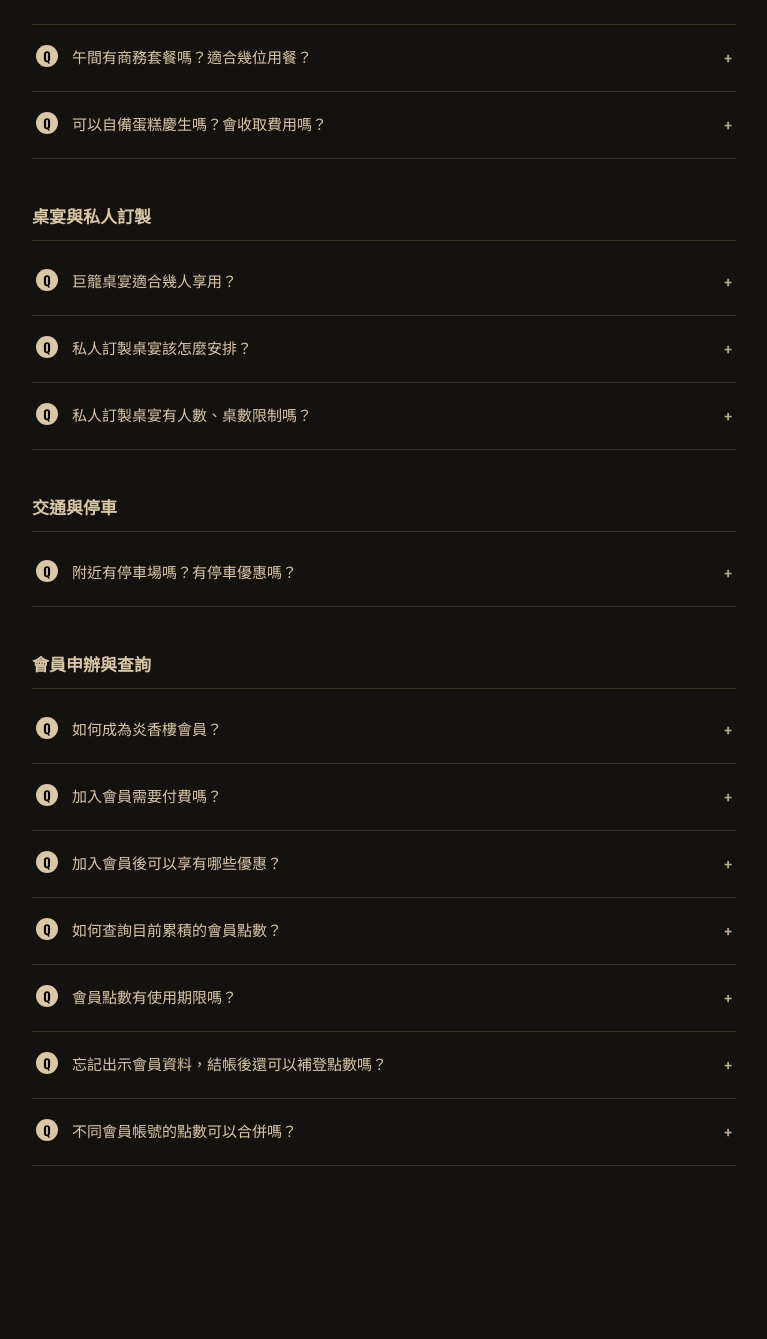
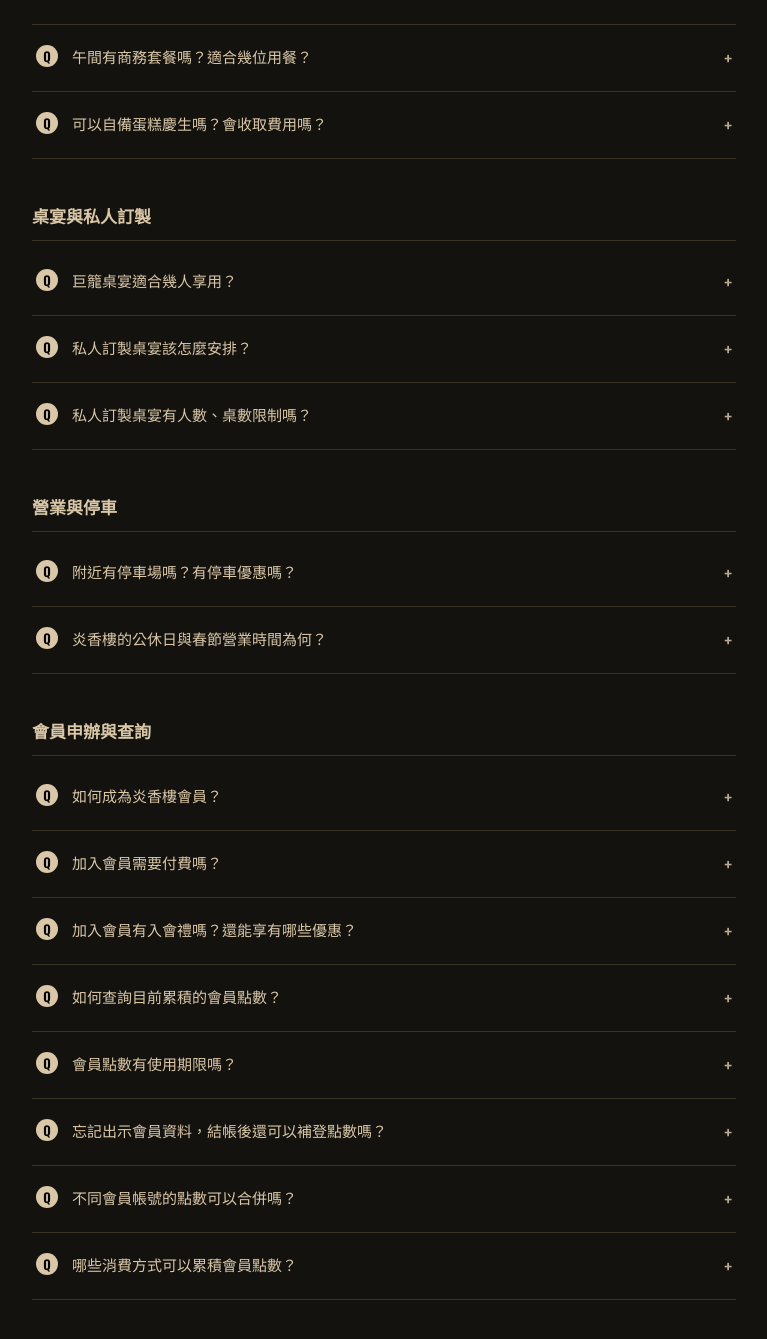
Before and after one commit to yanxianglou/yanxianglou.github.io, a Jekyll site: the page built from faq.html, in a window 1280 px wide and 1400 px high, scrolled down 1018 px. Shown: the top 1339 px of the window, without its empty margins (256-1023 px from the left). Built offline with Jekyll 4.4.1, drawn with Linux system fonts in a browser that asks for light colours; before the commit the page ends 2284 px from its top, so only the background shows below that.

Commit message:
Update 常見問題頁（完整版） “faq”

```diff
--- a/_data/faq.yml
+++ b/_data/faq.yml
@@ -41,10 +41,13 @@
         answer: 訂製桌宴採預約制，需提前3–5天預約，可依用餐人數、預算及宴請目的量身規劃。可依設宴需求，如商務宴請、家族聚會、慶生或節慶聚餐，我們將由專人為您規劃合適的菜色與桌宴組合。
       - question: 私人訂製桌宴有人數、桌數限制嗎？
         answer: 私人訂製桌宴可依用餐人數、預算與需求彈性規劃，樓面最大容納約60位，實際安排將依場地、包廂及當日廚房產能協調，歡迎提前與我們討論。
-  - name: 交通與停車
+  - name: 營業與停車
     questions:
       - question: 附近有停車場嗎？有停車優惠嗎？
         answer: 本店特約停車場為「東興立體停車場」，可享2小時停車折抵優惠，現場亦有泊車協助服務。離席前請至櫃檯填寫資料並領取停車折抵券，即可享停車優惠。
+      - answer: 炎香樓營業時間為 11:00–14:00、17:00~21:00（21:30
+          閉店），春節期間正常營業。若遇政府公告天災停班停課或臨時公休，將另行公告於官方 Facebook 粉絲專頁，歡迎出發前先行確認！
+        question: 炎香樓的公休日與春節營業時間為何？
   - name: 會員申辦與查詢
     questions:
       - question: 如何成為炎香樓會員？
@@ -52,8 +55,8 @@
           連結會員帳戶，隨時查詢累積點數與專屬優惠券，輕鬆掌握會員禮遇！
       - question: 加入會員需要付費嗎？
         answer: 申辦會員後，於門市消費滿500元即可累積1點點數。
-      - answer: 會員可依餐廳公告享有各項專屬禮遇，包括新會員禮、壽星加菜禮、會員升級禮、好友分享禮及集點兌換禮等，實際內容與適用條件以當期公告為準。
-        question: 加入會員後可以享有哪些優惠？
+      - answer: 當然有！成功加入炎香樓會員，即贈 2 點會員點數。另享壽星加菜禮、會員升級禮、好友分享禮及集點兌換禮等專屬優惠，詳情依當期活動公告為準。
+        question: 加入會員有入會禮嗎？還能享有哪些優惠？
       - question: 如何查詢目前累積的會員點數？
         answer: 提供註冊時使用電話，即可查詢帳戶資訊。亦可透過官方LINE 連結會員帳戶，隨時查詢累積點數與專屬優惠券，輕鬆掌握會員禮遇！
       - question: 會員點數有使用期限嗎？
@@ -62,3 +65,4 @@
         answer: A：可以，若您於消費時忘記出示會員，請於當日營業時間內至現場辦理補登，逾時恕不受理。為避免錯過累積點數的機會，貼心提醒您，下次用餐時別忘了先出示會員資料喔！
       - answer: 目前會員點數尚未開放合併或轉贈，還請您見諒！建議您使用自己的會員帳號累積點數，讓每一次來炎香樓用餐的美好時光，都能累積專屬於您的會員回饋。
         question: 不同會員帳號的點數可以合併嗎？
+      - question: 哪些消費方式可以累積會員點數？
```
